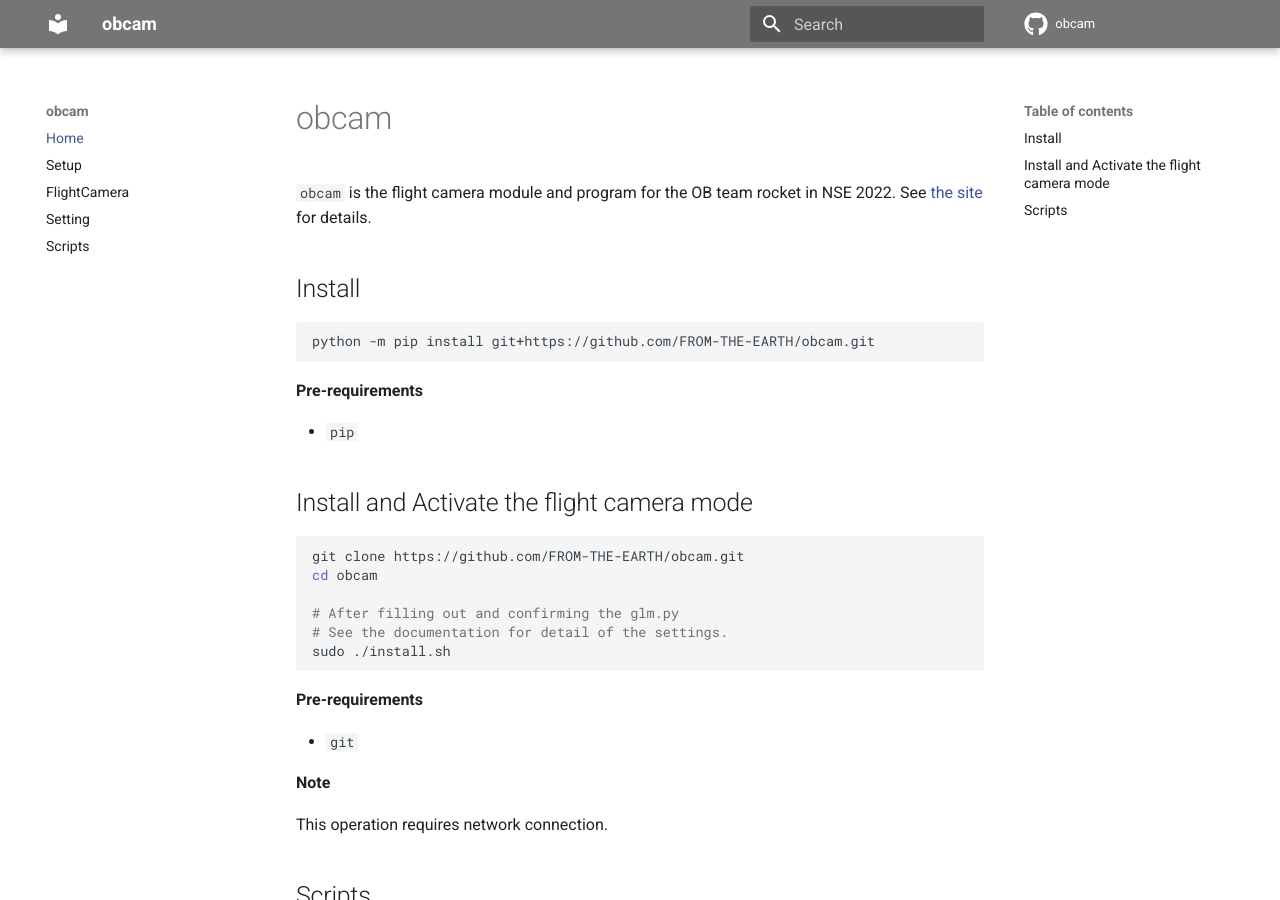
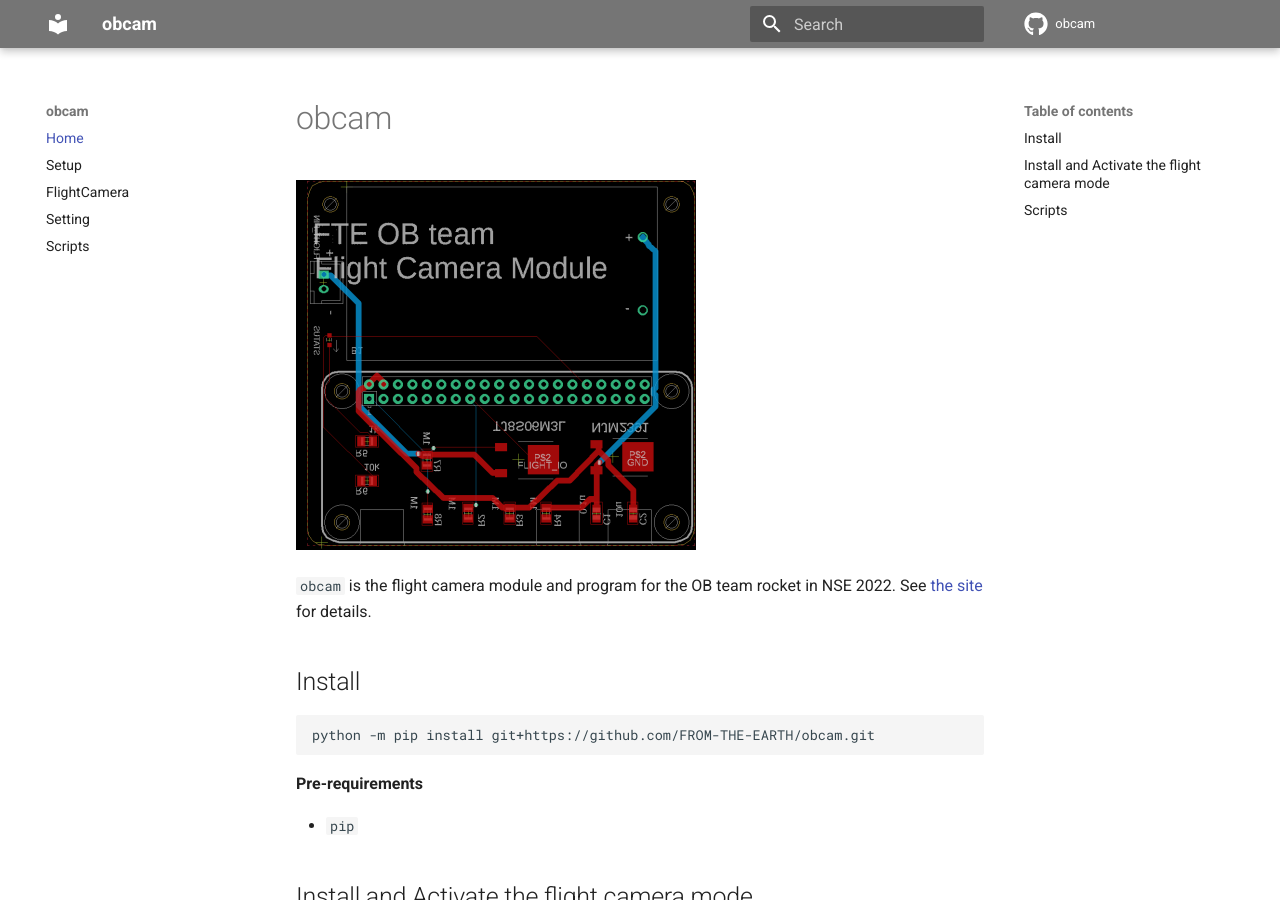
Before and after one commit to FROM-THE-EARTH/obcam, an MkDocs documentation site: the page built from docs/index.md, in a window 1280 px wide and 900 px high. Built offline with MkDocs 1.6.1 and Material for MkDocs 9.7.7, drawn with Linux system fonts in a browser that asks for light colours; comment, search, counter and statistics services are not loaded.

Commit message:
Added the top image.

```diff
--- a/docs/index.md
+++ b/docs/index.md
@@ -1,4 +1,6 @@
 # obcam
+
+![board](./res/board-top.png)
 
 `obcam` is the flight camera module and program for the OB team rocket in NSE 2022. See [the site](https://FROM-THE-EARTH.github.io/obcam/) for details.
 
```
Also changed, not shown: README.md (+2 -0 lines), docs/res/board-top.png (added).
